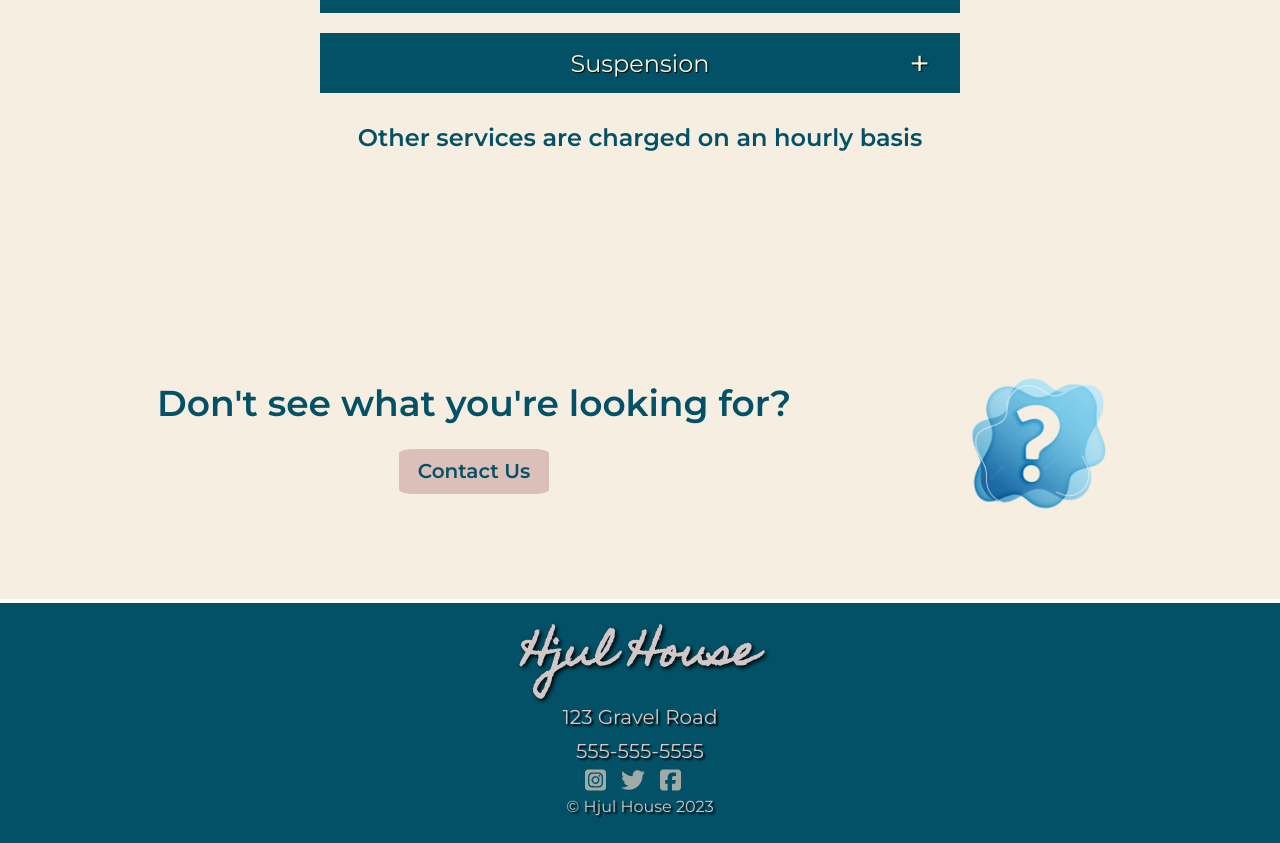
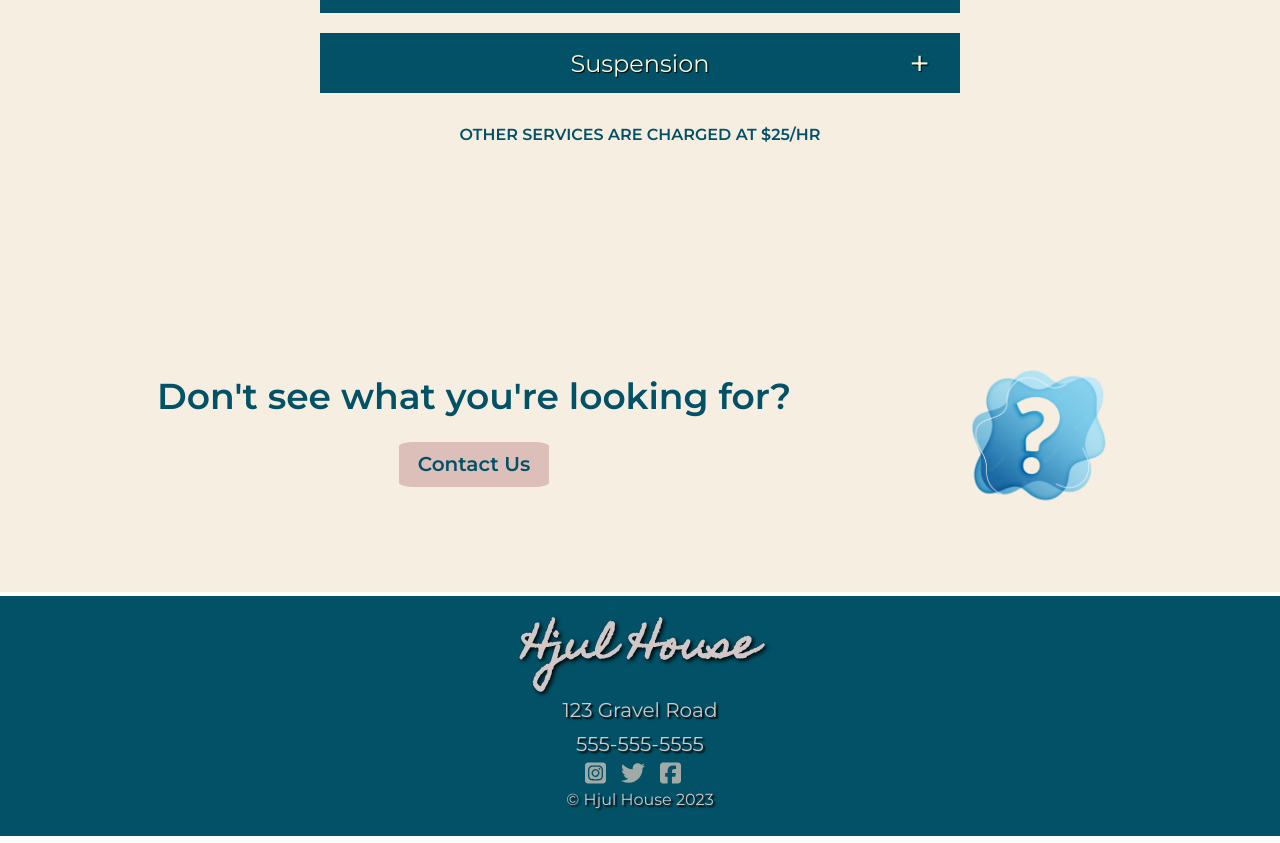
Before and after one commit to xebol/hjul-house, a React (Create React App) app: page /services in a window 1280 px wide. Shown: the part 1780-2623 px from the top of the page. Built offline with nearby package versions, Linux system fonts and the light colour scheme.

Commit message:
finalize services page design

```diff
--- a/src/pages/Services.css
+++ b/src/pages/Services.css
@@ -147,6 +147,7 @@ margin-top: 100px;
 padding: 15px;
 width: 100%;
 color: #035167;
+/* background-color: #035167; */
 }
 
 .other-inquiries {
--- a/src/pages/Services.js
+++ b/src/pages/Services.js
@@ -125,7 +125,7 @@ function Services() {
             </ul>
           </div>
         </div>
-        <h2>Other services are charged on an hourly basis</h2>
+        <h4>OTHER SERVICES ARE CHARGED AT $25/HR</h4>
       </div>
       <div className="other-services-inquries">
         <div className="other-inquiries">
```
